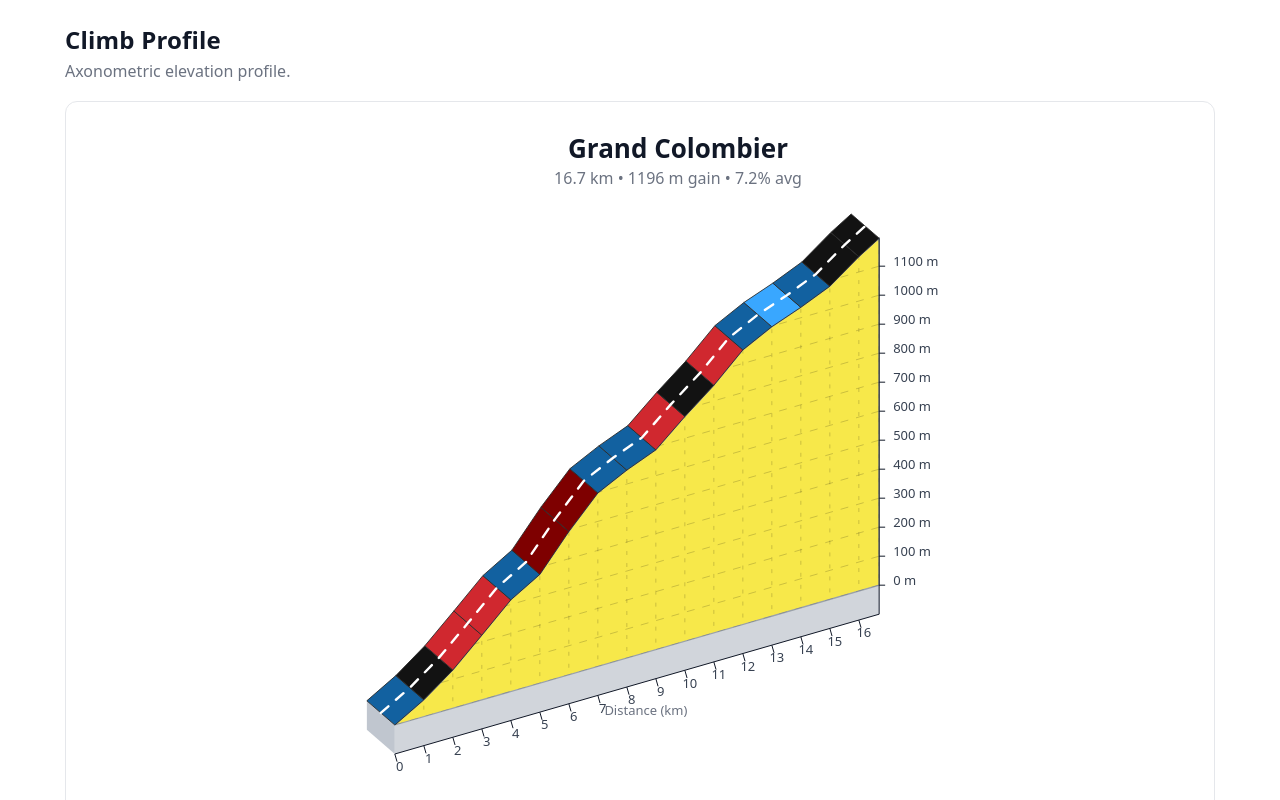
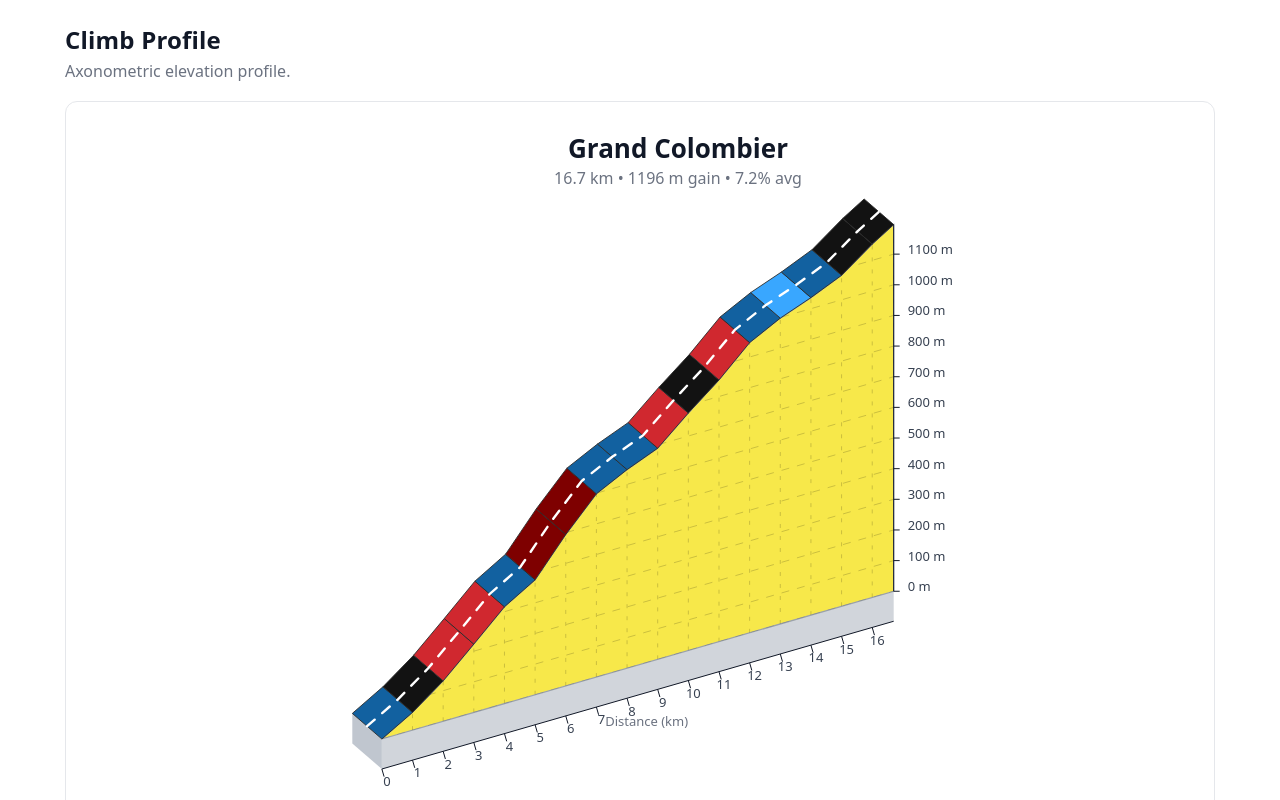
Before and after one commit to brendansudol/cycling-elevation-profile-app, a Next.js app: page / in a window 1280 px wide. Shown: the top 800 px of the page. Built offline with nearby package versions, Linux system fonts and the light colour scheme.

Commit message:
dont scale shelf height

```diff
--- a/src/components/ProfileChart.tsx
+++ b/src/components/ProfileChart.tsx
@@ -1,3 +1,4 @@
+// components/ProfileChart.tsx
 "use client"
 
 import React, { useId, useMemo } from "react"
@@ -6,21 +7,25 @@ import { accumulate, avgGrade, niceStep, toFixedN, unitVec } from "@/lib/utils/m
 import { colorForGrade } from "@/lib/utils/color"
 import { fitAxonBoundingRangeCentered } from "@/lib/utils/projection"
 
-/** Pure SVG renderer for the axonometric elevation profile. */
-export default function ProfileChart({
-  data,
-  config,
-  svgRef,
-}: {
+type Props = {
   data: ClimbData
   config: Config
   svgRef: React.RefObject<SVGSVGElement | null>
-}) {
+}
+
+/** Helper add-vector */
+const add = (p: { x: number; y: number }, v: { x: number; y: number }) => ({
+  x: p.x + v.x,
+  y: p.y + v.y,
+})
+
+/** Pure SVG renderer for the axonometric elevation profile. */
+export default function ProfileChart({ data, config, svgRef }: Props) {
   const clipId = useId()
 
-  // Derived geometry (memoized)
+  // ——— Derived geometry (memoized) ————————————————
   const model = useMemo(() => {
-    const { canvas, axon, roof, platform, grid } = config
+    const { canvas, axon, roof } = config
     const segments = data.segments || []
     const { points, totalKm, totalGainM } = accumulate(segments)
 
@@ -28,45 +33,45 @@ export default function ProfileChart({
     const elevMax = Math.max(...points.map((p) => p.elev))
     const elevSpanM = Math.max(10, elevMax - elevMin)
 
-    const Ybuf = Math.max(0, platform.heightM || 0) / 1000 // km
-    const W = Math.max(0.001, totalKm)
-    const H = elevSpanM / 1000
+    // World sizes (terrain only; shelf is handled in screen space)
+    const W = Math.max(0.001, totalKm) // km in X
+    const H = elevSpanM / 1000 // km in Y
 
+    // Ribbon thickness from fraction or fixed override
     const Dbase = Math.max(0.01, roof.depthOverrideKm ?? W * roof.depthFrac)
     let zNear: number
     switch (roof.anchor) {
       case "front":
         zNear = 0 + (roof.zOffsetKm || 0)
-        break
+        break // [0, D]
       case "back":
         zNear = -Dbase + (roof.zOffsetKm || 0)
-        break
+        break // [-D, 0]
       default:
         zNear = -Dbase / 2 + (roof.zOffsetKm || 0)
     }
     const zFar = zNear + Dbase
 
+    // Projector that fits + centers the TERRAIN (no shelf) inside the inner area
     const proj = fitAxonBoundingRangeCentered(
       W,
-      H + Ybuf,
+      H,
       Math.min(zNear, zFar),
       Math.max(zNear, zFar),
       canvas.width,
       canvas.height,
       canvas.margin,
-      axon
+      config.axon
     )
     const P = (X: number, Y: number, Z: number) => proj.project(X, Y, Z)
 
+    // World points (km) for the terrain
     const worldPts = points.map((p) => ({ X: p.d, Y: (p.elev - elevMin) / 1000 }))
 
     return {
       canvas,
-      grid,
-      platform,
       W,
       H,
-      Ybuf,
       zNear,
       zFar,
       segments,
@@ -78,39 +83,41 @@ export default function ProfileChart({
     }
   }, [data, config])
 
-  const {
-    canvas,
-    grid,
-    platform,
-    W,
-    H,
-    Ybuf,
-    zNear,
-    zFar,
-    segments,
-    worldPts,
-    totalKm,
-    totalGainM,
-    elevSpanM,
-    P,
-  } = model
+  const { canvas, W, H, zNear, zFar, segments, worldPts, totalKm, totalGainM, elevSpanM, P } = model
 
-  const baseL = P(0, Ybuf, 0),
-    baseR = P(W, Ybuf, 0)
-  const topPts2D = worldPts.map((pt) => P(pt.X, Ybuf + pt.Y, 0))
+  // ——— Compute a fixed-pixel shelf vector along the projected +Y direction ———
+  const vY = { x: P(0, 1, 0).x - P(0, 0, 0).x, y: P(0, 1, 0).y - P(0, 0, 0).y } // screen delta for +1 km Y
+  const vYlen = Math.hypot(vY.x, vY.y) || 1
+  const shelfPx = config.platform.pixelHeight
+  const shelfVec = { x: (vY.x / vYlen) * shelfPx, y: (vY.y / vYlen) * shelfPx }
+
+  // Centering correction: include shelf in centering by shifting everything by -½·shelfVec
+  const C = { x: -shelfVec.x / 2, y: -shelfVec.y / 2 }
+
+  // ——— Precompute projected points ————————————————
+  // Baseline (Y=0) endpoints (no shelf offset; apply centering correction C only)
+  const baseL = add(P(0, 0, 0), C)
+  const baseR = add(P(W, 0, 0), C)
+
+  // Face path (offset by shelfVec + C)
+  const baseLShift = add(baseL, shelfVec)
+  const baseRShift = add(baseR, shelfVec)
+  const topPts2D = worldPts.map((pt) => add(P(pt.X, pt.Y, 0), add(C, shelfVec)))
   const facePathD = [
-    `M ${baseL.x} ${baseL.y}`,
+    `M ${baseLShift.x} ${baseLShift.y}`,
     ...topPts2D.map((q) => `L ${q.x} ${q.y}`),
-    `L ${baseR.x} ${baseR.y}`,
+    `L ${baseRShift.x} ${baseRShift.y}`,
     `Z`,
   ].join(" ")
 
-  const distStep = grid.distStepKm || 1
-  const stepM = niceStep(elevSpanM, grid.elevLines)
+  // Grid steps
+  const distStep = config.grid.distStepKm || 1
+  const stepM = niceStep(elevSpanM, config.grid.elevLines)
   const stepYkm = stepM / 1000
 
-  const nearPts2D = worldPts.map((pt) => P(pt.X, Ybuf + pt.Y, zNear))
-  const farPts2D = worldPts.map((pt) => P(pt.X, Ybuf + pt.Y, zFar))
+  // Roof near/far polylines (shift by shelfVec + C)
+  const nearPts2D = worldPts.map((pt) => add(P(pt.X, pt.Y, zNear), add(C, shelfVec)))
+  const farPts2D = worldPts.map((pt) => add(P(pt.X, pt.Y, zFar), add(C, shelfVec)))
   const midPts = nearPts2D
     .map((f, i) => {
       const b = farPts2D[i]
@@ -118,13 +125,14 @@ export default function ProfileChart({
     })
     .join(" ")
 
-  const axisL = P(0, 0, 0),
-    axisR = P(W, 0, 0)
+  // Axes helpers (distance axis on baseline; elevation axis shifted by shelfVec)
+  const axisL = baseL // P(0,0,0) + C
+  const axisR = baseR // P(W,0,0) + C
   const tVec = unitVec(axisL, axisR)
   const nVec = { x: -tVec.y, y: tVec.x }
 
+  const centerX = canvas.width / 2
   const avg = avgGrade(segments)
-  const centerX = canvas.width / 2
 
   return (
     <svg
@@ -135,28 +143,32 @@ export default function ProfileChart({
       height={canvas.height}
       role="img"
     >
-      {/* PLATFORM / SHELF (z = 0 plane) */}
-      {Ybuf > 0 && (
+      {/* PLATFORM / SHELF: rectangle between baseline and baseline + shelfVec */}
       <>
+        {/* top-edge points */}
+        {/* bottom-edge points are baseL/baseR */}
         <path
-            d={`M ${P(0, 0, 0).x} ${P(0, 0, 0).y}
-                L ${P(0, Ybuf, 0).x} ${P(0, Ybuf, 0).y}
-                L ${P(W, Ybuf, 0).x} ${P(W, Ybuf, 0).y}
-                L ${P(W, 0, 0).x} ${P(W, 0, 0).y} Z`}
-            fill={platform.fill}
+          d={`M ${baseL.x} ${baseL.y}
+              L ${add(P(0, 0, 0), add(C, shelfVec)).x} ${add(P(0, 0, 0), add(C, shelfVec)).y}
+              L ${add(P(W, 0, 0), add(C, shelfVec)).x} ${add(P(W, 0, 0), add(C, shelfVec)).y}
+              L ${baseR.x} ${baseR.y} Z`}
+          fill={config.platform.fill}
         />
-          {/* Vertical start wall at x=0 extruded zNear..zFar */}
+        {/* Start wall at x=0 extruded across ribbon zNear..zFar (bottom edge at baseline, top at +shelfVec) */}
         <polygon
-            points={`${P(0, 0, zNear).x},${P(0, 0, zNear).y}
-                     ${P(0, 0, zFar).x},${P(0, 0, zFar).y}
-                     ${P(0, Ybuf, zFar).x},${P(0, Ybuf, zFar).y}
-                     ${P(0, Ybuf, zNear).x},${P(0, Ybuf, zNear).y}`}
-            fill={platform.wallFill}
+          points={`${add(P(0, 0, zNear), C).x},${add(P(0, 0, zNear), C).y}
+                   ${add(P(0, 0, zFar), C).x},${add(P(0, 0, zFar), C).y}
+                   ${add(P(0, 0, zFar), add(C, shelfVec)).x},${
+            add(P(0, 0, zFar), add(C, shelfVec)).y
+          }
+                   ${add(P(0, 0, zNear), add(C, shelfVec)).x},${
+            add(P(0, 0, zNear), add(C, shelfVec)).y
+          }`}
+          fill={config.platform.wallFill}
         />
       </>
-      )}
 
-      {/* FRONT FACE (yellow wedge) in z=0 plane */}
+      {/* FRONT FACE (yellow wedge) in z=0 plane, shifted by shelfVec */}
       <defs>
         <clipPath id={clipId}>
           <path d={facePathD} />
@@ -169,13 +181,13 @@ export default function ProfileChart({
         strokeWidth={config.face.strokeWidth}
       />
 
-      {/* GRID (clipped to face) */}
+      {/* GRID (clipped to face, shifted by shelfVec) */}
       <g clipPath={`url(#${clipId})`}>
         {/* Distance grid lines */}
         {Array.from({ length: Math.floor(W / distStep) + 2 }, (_, i) => {
           const xk = Math.min(W, i * distStep)
-          const p1 = P(xk, 0, 0),
-            p2 = P(xk, H + Ybuf, 0)
+          const p1 = add(P(xk, 0, 0), add(C, shelfVec))
+          const p2 = add(P(xk, H, 0), add(C, shelfVec))
           return (
             <line
               key={`gx-${i}`}
@@ -191,9 +203,9 @@ export default function ProfileChart({
         })}
         {/* Elevation grid lines (from shelf top) */}
         {Array.from({ length: Math.floor(H / stepYkm) + 2 }, (_, i) => {
-          const yk = Ybuf + i * stepYkm
-          const p1 = P(0, yk, 0),
-            p2 = P(W, yk, 0)
+          const yk = i * stepYkm
+          const p1 = add(P(0, yk, 0), add(C, shelfVec))
+          const p2 = add(P(W, yk, 0), add(C, shelfVec))
           return (
             <line
               key={`gy-${i}`}
@@ -209,7 +221,7 @@ export default function ProfileChart({
         })}
       </g>
 
-      {/* ROOF / RIBBON tiles + dashed centerline */}
+      {/* ROOF / RIBBON tiles + dashed centerline (shifted by shelfVec) */}
       <g>
         {worldPts.slice(0, -1).map((_, i) => {
           const a = nearPts2D[i],
@@ -237,13 +249,13 @@ export default function ProfileChart({
         />
       </g>
 
-      {/* AXES (z=0 plane) */}
+      {/* AXES */}
       <g fontSize={config.labelFontSize} fontFamily="system-ui, sans-serif" fill="#374151">
-        {/* distance axis */}
+        {/* Distance axis: baseline (no shelf offset) */}
         <line x1={axisL.x} y1={axisL.y} x2={axisR.x} y2={axisR.y} stroke="#111827" />
         {Array.from({ length: Math.floor(W / distStep) + 1 }, (_, i) => {
           const xk = Math.min(W, i * distStep)
-          const p = P(xk, 0, 0)
+          const p = add(P(xk, 0, 0), C)
           return (
             <g key={`dx-${i}`}>
               <line
@@ -268,19 +280,18 @@ export default function ProfileChart({
           Distance (km)
         </text>
 
-        {/* elevation axis at X=W */}
+        {/* Elevation axis at X=W: start at shelf top, run to terrain top (both shifted by shelfVec) */}
         {(() => {
-          const yA = P(W, 0, 0),
-            yB = P(W, H + Ybuf, 0)
+          const yA = add(P(W, 0, 0), add(C, shelfVec)) // shelf top at X=W
+          const yB = add(P(W, H, 0), add(C, shelfVec)) // terrain top at X=W
           const yT = unitVec(yA, yB),
             yN = { x: -yT.y, y: yT.x }
-          const step = stepM
           const lines: React.ReactNode[] = [
             <line key="e-line" x1={yA.x} y1={yA.y} x2={yB.x} y2={yB.y} stroke="#111827" />,
           ]
-          for (let m = 0; m <= elevSpanM + 1e-6; m += step) {
-            const yk = Ybuf + m / 1000
-            const p = P(W, yk, 0)
+          for (let m = 0; m <= elevSpanM + 1e-6; m += stepM) {
+            const yk = m / 1000
+            const p = add(P(W, yk, 0), add(C, shelfVec))
             lines.push(
               <g key={`ey-${m}`}>
                 <line x1={p.x} y1={p.y} x2={p.x + yN.x * 6} y2={p.y + yN.y * 6} stroke="#111827" />
@@ -294,7 +305,7 @@ export default function ProfileChart({
         })()}
       </g>
 
-      {/* Title */}
+      {/* Title (centered on full canvas; unchanged) */}
       <g fontFamily="system-ui, sans-serif" textAnchor="middle">
         <text x={centerX} y={34} fontSize={config.titleFontSize} fontWeight={800} fill="#111827">
           {data.name || "Climb"}
--- a/src/lib/config.ts
+++ b/src/lib/config.ts
@@ -20,7 +20,7 @@ export const CONFIG: Config = {
     zOffsetKm: 0,
   },
   platform: {
-    heightM: 100,
+    pixelHeight: 30, // pixels
     fill: "var(--platform)",
     wallFill: "var(--platform-wall)",
   },
--- a/src/lib/types.ts
+++ b/src/lib/types.ts
@@ -31,7 +31,8 @@ export interface RoofConfig {
 }
 
 export interface PlatformConfig {
-  heightM: number
+  /** Fixed shelf height in pixels (screen-space), independent of verticalExaggeration. */
+  pixelHeight: number
   fill: string
   wallFill: string
 }
```
Lines whose indentation alone changed are shown as unchanged.
